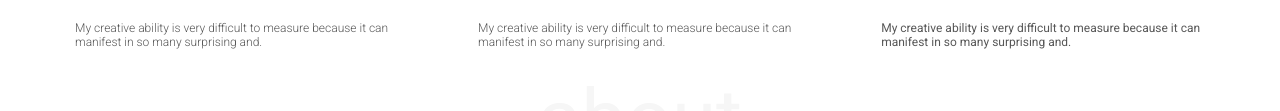
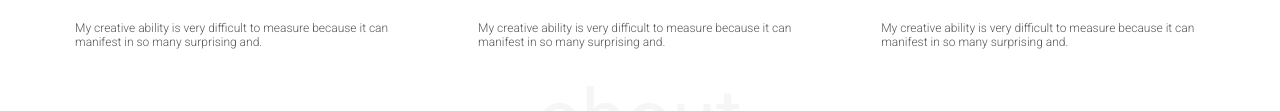
Before and after one commit to ishrat98/Template, a plain HTML site: page index.html in a window 1280 px wide. Shown: the part 1529-1640 px from the top of the page. Drawn offline with nearby package versions, Linux system fonts and the light colour scheme.

Commit message:
upto portfolio

```diff
--- a/index.html
+++ b/index.html
@@ -271,7 +271,7 @@
                     </div>
 
                     <h3 class="black heading-padding">Project Here</h3>
-                    <p class="grey font-size-12 font-lightpadding-35 content-padding">My creative ability is very difficult to measure
+                    <p class="grey font-size-12 font-light content-padding">My creative ability is very difficult to measure
                         because it can
                         manifest in so many surprising and.</p>
                 </div>
```
